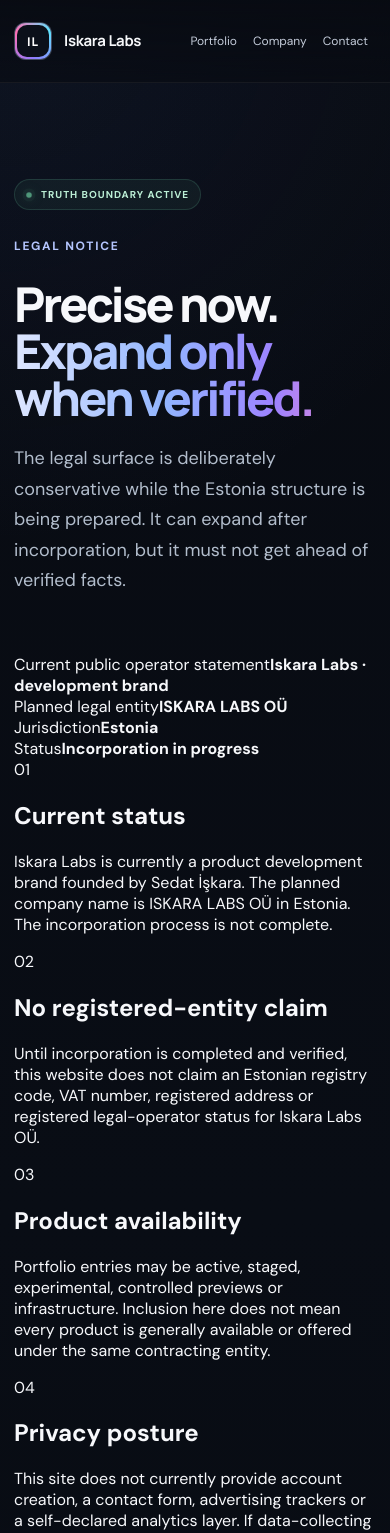
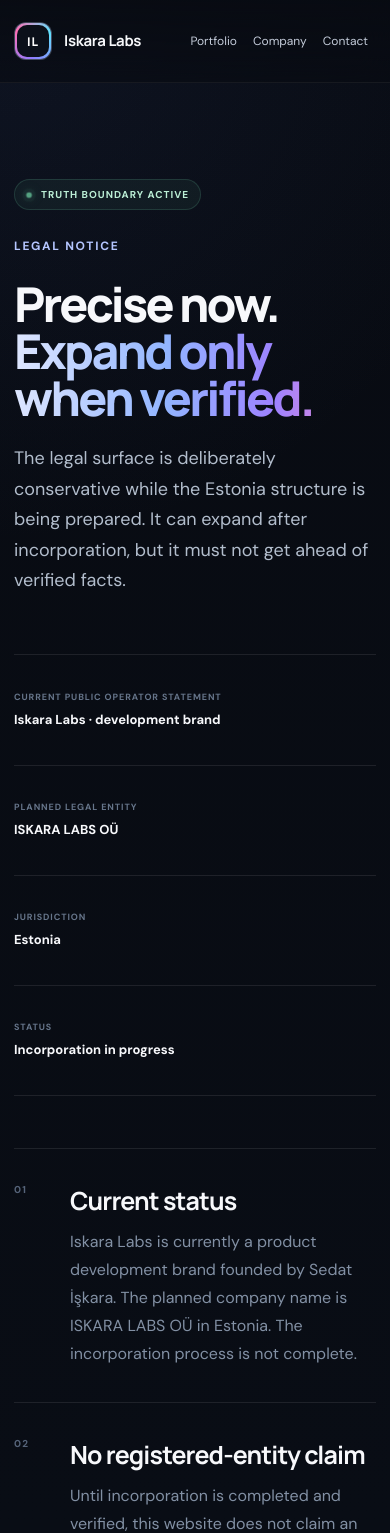
Before and after one commit to iskara-labs/.github, a Next.js app in the folder site/: page /legal in a window 390 px wide. Shown: the top 1533 px of the page. Built offline with nearby package versions, Linux system fonts and the light colour scheme.

Commit message:
site: complete V2 premium contact legal and no-JS behavior

```diff
--- a/site/app/globals.css
+++ b/site/app/globals.css
@@ -1085,6 +1085,11 @@
 }
 
 [data-reveal] {
+  opacity: 1;
+  transform: none;
+}
+
+.v2-js [data-reveal] {
   opacity: 0;
   transform: translateY(28px) scale(0.99);
   transition:
@@ -1093,7 +1098,7 @@
   transition-delay: var(--reveal-delay, 0ms);
 }
 
-[data-reveal].is-visible {
+.v2-js [data-reveal].is-visible {
   opacity: 1;
   transform: translateY(0) scale(1);
 }
@@ -2450,3 +2455,196 @@
     gap: 24px;
   }
 }
+
+
+/* V2.1 contact + legal completion */
+.v2-contact-grid {
+  display: grid;
+  grid-template-columns: repeat(3, 1fr);
+  gap: 14px;
+}
+
+.v2-contact-card {
+  min-height: 310px;
+  display: flex;
+  flex-direction: column;
+  justify-content: space-between;
+  padding: 26px;
+  border: 1px solid var(--line);
+  border-radius: 24px;
+  background:
+    radial-gradient(circle at 86% 8%, rgba(138,167,255,.08), transparent 12rem),
+    linear-gradient(155deg, rgba(16,22,35,.9), rgba(8,12,20,.9));
+  transition: transform 180ms ease, border-color 180ms ease, background 180ms ease;
+}
+
+.v2-contact-card:hover {
+  transform: translateY(-4px);
+  border-color: rgba(138,167,255,.28);
+  background:
+    radial-gradient(circle at 86% 8%, rgba(138,167,255,.13), transparent 12rem),
+    linear-gradient(155deg, rgba(17,24,39,.96), rgba(8,12,20,.94));
+}
+
+.v2-contact-index {
+  color: #56647a;
+  font-size: 10px;
+  font-weight: 800;
+  letter-spacing: .12em;
+}
+
+.v2-contact-card p {
+  margin: 0 0 8px;
+  color: #6f7d92;
+  font-size: 10px;
+  font-weight: 800;
+  letter-spacing: .11em;
+  text-transform: uppercase;
+}
+
+.v2-contact-card h2 {
+  margin: 0;
+  font-family: "Manrope", sans-serif;
+  font-size: 27px;
+  letter-spacing: -.04em;
+}
+
+.v2-contact-card span:not(.v2-contact-index) {
+  display: block;
+  margin-top: 13px;
+  color: #8290a4;
+  font-size: 13px;
+  line-height: 1.7;
+}
+
+.v2-contact-card > strong {
+  color: #c5d0ff;
+  font-size: 12px;
+}
+
+.v2-contact-console {
+  position: relative;
+  overflow: hidden;
+  margin-top: 42px;
+  border: 1px solid rgba(255,255,255,.09);
+  border-radius: 22px;
+  background: rgba(5,8,14,.7);
+}
+
+.v2-legal-status {
+  display: grid;
+  grid-template-columns: repeat(4, 1fr);
+  margin-bottom: 52px;
+  border-top: 1px solid var(--line);
+  border-bottom: 1px solid var(--line);
+}
+
+.v2-legal-status > div {
+  min-height: 110px;
+  padding: 22px;
+  display: flex;
+  flex-direction: column;
+  justify-content: center;
+  border-right: 1px solid var(--line);
+}
+
+.v2-legal-status > div:first-child {
+  padding-left: 0;
+}
+
+.v2-legal-status > div:last-child {
+  border-right: 0;
+}
+
+.v2-legal-status span {
+  color: #66758a;
+  font-size: 9px;
+  font-weight: 800;
+  letter-spacing: .1em;
+  text-transform: uppercase;
+}
+
+.v2-legal-status strong {
+  margin-top: 8px;
+  font-size: 13px;
+  line-height: 1.45;
+}
+
+.v2-legal-list {
+  border-top: 1px solid var(--line);
+}
+
+.v2-legal-list > section {
+  min-height: 170px;
+  display: grid;
+  grid-template-columns: 90px 1fr;
+  gap: 26px;
+  align-items: start;
+  padding: 34px 0;
+  border-bottom: 1px solid var(--line);
+}
+
+.v2-legal-list > section > span {
+  color: #56647a;
+  font-size: 10px;
+  font-weight: 800;
+  letter-spacing: .12em;
+}
+
+.v2-legal-list h2 {
+  margin: 0;
+  font-family: "Manrope", sans-serif;
+  font-size: 25px;
+  letter-spacing: -.035em;
+}
+
+.v2-legal-list p {
+  max-width: 760px;
+  margin: 10px 0 0;
+  color: #8290a4;
+  line-height: 1.75;
+}
+
+@media (max-width: 900px) {
+  .v2-contact-grid {
+    grid-template-columns: 1fr;
+  }
+
+  .v2-contact-card {
+    min-height: 250px;
+  }
+
+  .v2-legal-status {
+    grid-template-columns: 1fr 1fr;
+  }
+
+  .v2-legal-status > div:nth-child(2) {
+    border-right: 0;
+  }
+
+  .v2-legal-status > div:nth-child(n+3) {
+    border-top: 1px solid var(--line);
+  }
+}
+
+@media (max-width: 560px) {
+  .v2-legal-status {
+    grid-template-columns: 1fr;
+  }
+
+  .v2-legal-status > div,
+  .v2-legal-status > div:first-child {
+    padding: 17px 0;
+    border-right: 0;
+    border-top: 1px solid var(--line);
+  }
+
+  .v2-legal-status > div:first-child {
+    border-top: 0;
+  }
+
+  .v2-legal-list > section {
+    grid-template-columns: 42px 1fr;
+    gap: 14px;
+  }
+}
```
